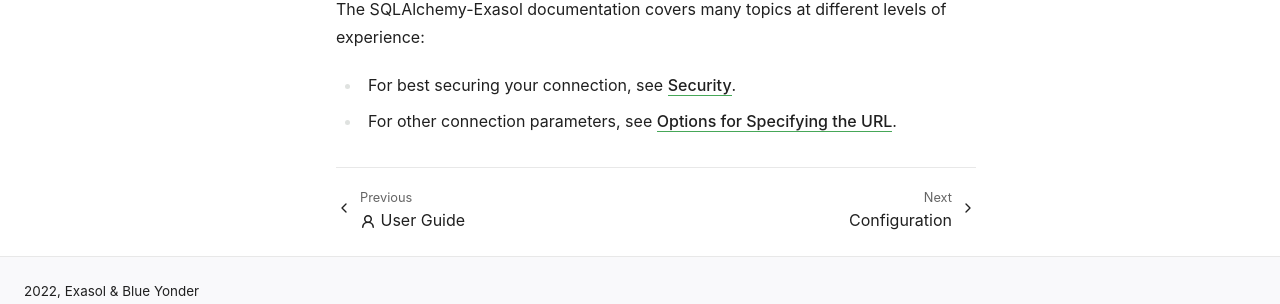
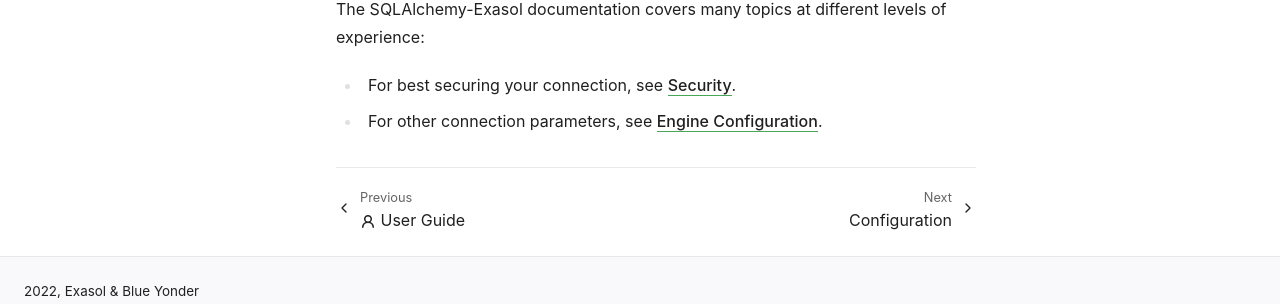
Before and after one commit to exasol/sqlalchemy-exasol, a Sphinx documentation site: the page built from doc/user_guide/getting_started.rst, in a window 1280 px wide and 900 px high, scrolled down 999 px. Shown: the part 562-866 px from the top of the window. Built offline with Sphinx 7.4.7, drawn with Linux system fonts in a browser that asks for light colours.

Commit message:
Update reference

```diff
--- a/doc/user_guide/configuration/engine_configuration.rst
+++ b/doc/user_guide/configuration/engine_configuration.rst
@@ -1,3 +1,5 @@
+.. _engine_configuration:
+
 Engine Configuration
 =====================
 
--- a/doc/user_guide/getting_started.rst
+++ b/doc/user_guide/getting_started.rst
@@ -63,4 +63,4 @@ Next Steps
 The SQLAlchemy-Exasol documentation covers many topics at different levels of experience:
 
 * For best securing your connection, see :ref:`security`.
-* For other connection parameters, see :ref:`specifying_url`.
+* For other connection parameters, see :ref:`engine_configuration`.
```
